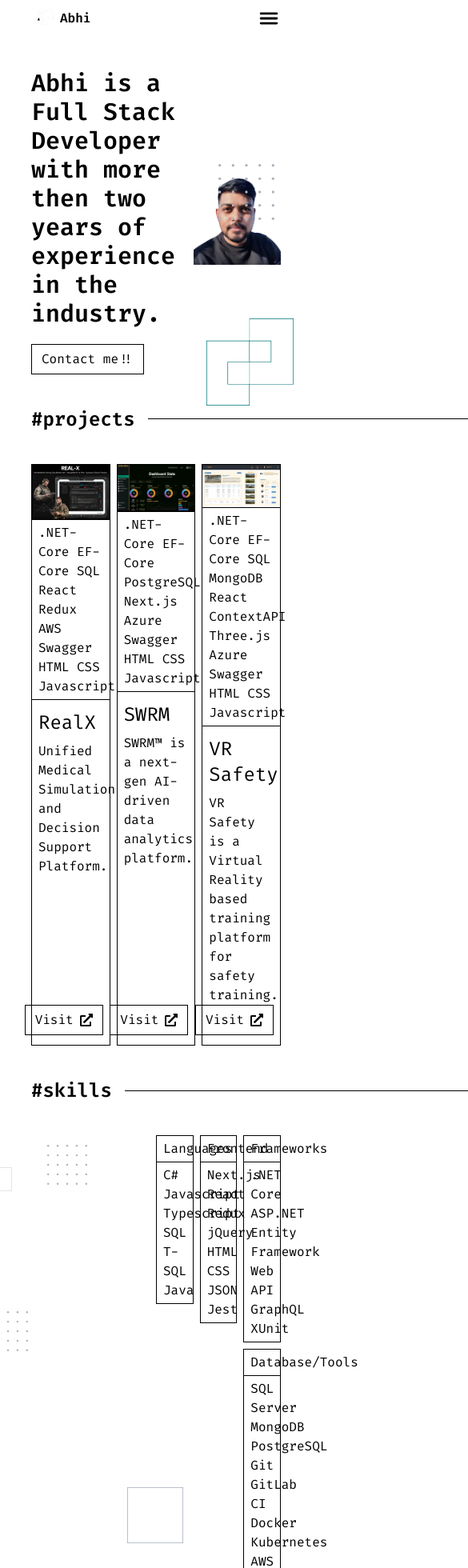
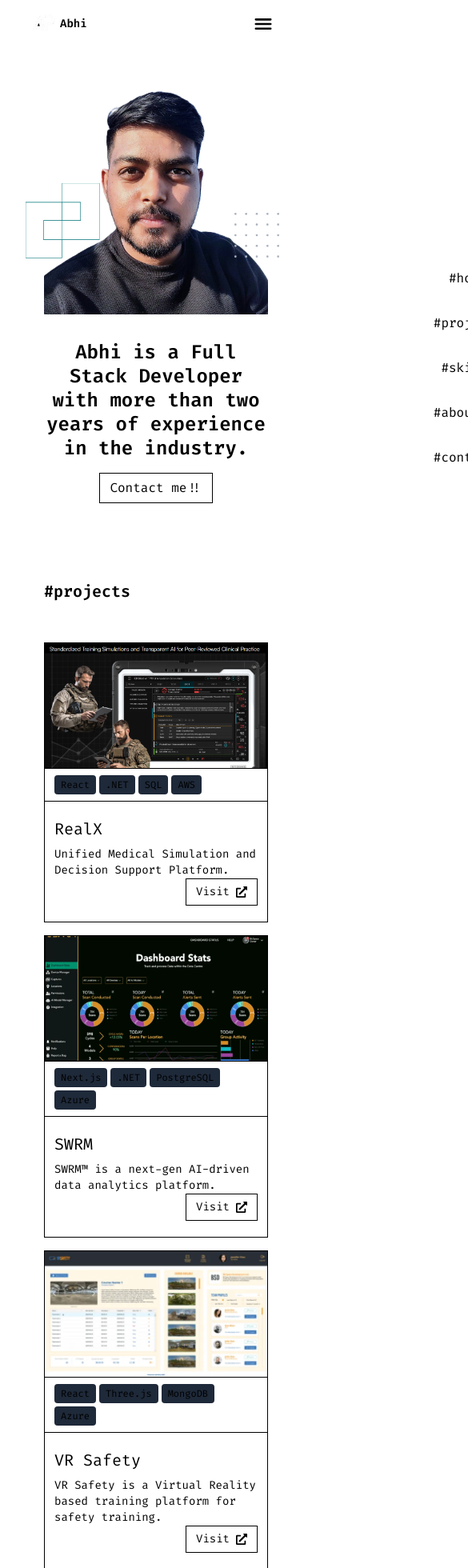
Before and after one commit to abhihpatel98/portfolio, a Next.js app: page / in a window 390 px wide. Shown: the top 1960 px of the page at 80% size, 585 px wide, since content can reach past the window. Built offline with nearby package versions, Linux system fonts and the light colour scheme.

Commit message:
Fix issues on responsive screens.

```diff
--- a/app/contacts.tsx
+++ b/app/contacts.tsx
@@ -4,37 +4,58 @@ import { MdOutlineEmail, MdOutlineLocalPhone } from "react-icons/md";
 
 const Contacts: React.FC = () => {
   return (
-    <section id="contacts" className="contacts">
+    <section id="contacts" className="contacts px-4 md:px-6 py-8 md:py-12">
       <TitleWithDevider>
         <span className="hash-tag text-primary">#</span>contacts
       </TitleWithDevider>
-      <div className="description flex flex-row gap-2">
-        <p>
+
+      <div className="description flex flex-col md:flex-row gap-8 md:gap-12 mt-6">
+        <div className="flex-1">
+          <p className="text-sm md:text-base text-left max-w-xl">
             Let&apos;s connect and bring ideas to life! Whether it&apos;s coding a sleek app
             or tackling a tough challenge, I&apos;m just a message away and excited to
             chat.
           </p>
-        <div className="contact-info">
-          <div className="flex flex-col gap-3 p-3 border border-white">
-            <p className="text-white">Contact me here</p>
-            <div className="flex flex-row gap-1 items-center">
-              <MdOutlineEmail size={30} />
-              <a href="mailto:abhipatel181998@gmail.com">
+        </div>
+
+        <div className="contact-info flex-1 max-w-xl w-full">
+          <div className="flex flex-col gap-6 p-6 border border-white rounded-lg bg-black/20 backdrop-blur-sm">
+            <p className="text-white text-lg md:text-xl font-medium text-left">
+              Contact me here
+            </p>
+
+            <div className="flex flex-col gap-6">
+              <div className="flex flex-row gap-4 items-center">
+                <MdOutlineEmail size={24} className="flex-shrink-0 text-primary" />
+                <a
+                  href="mailto:abhipatel181998@gmail.com"
+                  className="text-sm md:text-base hover:text-primary transition-colors break-all text-left"
+                >
                   abhipatel181998@gmail.com
                 </a>
               </div>
-            <div className="flex flex-row gap-1 items-center">
-              <MdOutlineLocalPhone size={30} />
-              <a href="tel:+16475642482">+1(647)-564-2482</a>
+
+              <div className="flex flex-row gap-4 items-center">
+                <MdOutlineLocalPhone size={24} className="flex-shrink-0 text-primary" />
+                <a
+                  href="tel:+16475642482"
+                  className="text-sm md:text-base hover:text-primary transition-colors text-left"
+                >
+                  +1(647)-564-2482
+                </a>
               </div>
-            <div className="flex flex-row gap-1 items-center">
-              <FaLinkedin size={30} />
+
+              <div className="flex flex-row gap-4 items-center">
+                <FaLinkedin size={24} className="flex-shrink-0 text-primary" />
                 <a
                   href="https://www.linkedin.com/in/abhipatel18/"
                   target="_blank"
+                  rel="noopener noreferrer"
+                  className="text-sm md:text-base hover:text-primary transition-colors text-left"
                 >
                   LinkedIn
                 </a>
+              </div>
             </div>
           </div>
         </div>
--- a/app/globals.css
+++ b/app/globals.css
@@ -22,11 +22,13 @@
 html {
   font-family: Fira Code, Arial, Helvetica, sans-serif;
   scroll-behavior: smooth;
+  scroll-padding-top: 5rem;
 }
 
 body {
   background: var(--background);
   color: var(--gray);
+  padding-top: 4rem;
 }
 
 nav {
@@ -35,6 +37,7 @@ nav {
 
 main {
   margin: 0% 10%;
+  padding-top: 1rem;
 }
 
 nav {
--- a/app/header.tsx
+++ b/app/header.tsx
@@ -1,27 +1,124 @@
+'use client'
+
 import NavLink from "../components/nav-link/nav-link";
 import Image from 'next/image';
-import { IoMenu } from "react-icons/io5";
+import { IoMenu, IoClose } from "react-icons/io5";
+import { useState, useEffect } from 'react';
 
 interface HeaderProps {
   name?: string;
 }
 
 const Header: React.FC<HeaderProps> = ({name = ""}) => {
+  const [isMenuOpen, setIsMenuOpen] = useState(false);
+  const [isScrolled, setIsScrolled] = useState(false);
+
+  // Handle scroll effect for header
+  useEffect(() => {
+    const handleScroll = () => {
+      setIsScrolled(window.scrollY > 10);
+    };
+
+    window.addEventListener('scroll', handleScroll);
+    return () => window.removeEventListener('scroll', handleScroll);
+  }, []);
+
+  // Close menu when clicking outside
+  useEffect(() => {
+    const handleClickOutside = (event: MouseEvent) => {
+      const nav = document.querySelector('.nav-container');
+      if (nav && !nav.contains(event.target as Node) && isMenuOpen) {
+        setIsMenuOpen(false);
+      }
+    };
+
+    document.addEventListener('mousedown', handleClickOutside);
+    return () => document.removeEventListener('mousedown', handleClickOutside);
+  }, [isMenuOpen]);
+
+  // Prevent body scroll when mobile menu is open
+  useEffect(() => {
+    if (isMenuOpen) {
+      document.body.style.overflow = 'hidden';
+    } else {
+      document.body.style.overflow = 'unset';
+    }
+    return () => {
+      document.body.style.overflow = 'unset';
+    };
+  }, [isMenuOpen]);
+
   return (
-    <nav className="header w-full flex items-center sticky top-0 z-10">
-      <Image className="nav-logo" src={"/svg/logo.svg"} alt={"logo"} width={30} height={20} />
-      <span className="name text-white font-semibold ml-1.5">{name}</span>
-      <div className="nav-container ml-auto">
-        <IoMenu className="nav-icon md:hidden" size={30} />
-        <ul className="nav-list hidden md:flex nav-links ">
+    <header className="fixed top-0 left-0 right-0 z-50">
+      <nav className={`w-full flex items-center justify-between py-3 md:py-4 px-4 md:px-6 transition-all duration-300 ${
+        isScrolled ? 'bg-background/95 backdrop-blur-md shadow-lg' : 'bg-background'
+      }`}>
+        <div className="flex items-center">
+          <Image
+            className="nav-logo"
+            src={"/svg/logo.svg"}
+            alt={"logo"}
+            width={30}
+            height={20}
+            priority
+          />
+          <span className="name text-white font-semibold ml-1.5 text-sm md:text-base truncate">{name}</span>
+        </div>
+
+        <div className="nav-container relative">
+          {/* Mobile menu button */}
+          <button
+            onClick={() => setIsMenuOpen(!isMenuOpen)}
+            className="nav-icon md:hidden p-2 rounded-lg hover:bg-white/10 transition-colors"
+            aria-label={isMenuOpen ? "Close menu" : "Open menu"}
+          >
+            {isMenuOpen ? (
+              <IoClose size={28} className="text-white" />
+            ) : (
+              <IoMenu size={28} className="text-white" />
+            )}
+          </button>
+
+          {/* Desktop navigation */}
+          <ul className="nav-list hidden md:flex items-center space-x-6">
             <NavLink text="home" href="#home" />
             <NavLink text="projects" href="#projects" />
             <NavLink text="skills" href="#skills" />
             <NavLink text="about-me" href="#about-me" />
             <NavLink text="contacts" href="#contacts" />
-        </ul>
-      </div>
-    </nav>
+          </ul>
+
+          {/* Mobile navigation overlay */}
+          <div className={`md:hidden fixed inset-0 bg-background/95 backdrop-blur-lg transition-transform duration-300 ease-in-out ${
+            isMenuOpen ? 'translate-x-0' : 'translate-x-full'
+          }`}>
+            <div className="flex flex-col h-full">
+              {/* Close button at the top */}
+              <div className="flex justify-end p-4">
+                <button
+                  onClick={() => setIsMenuOpen(false)}
+                  className="p-2 rounded-lg hover:bg-white/10 transition-colors"
+                  aria-label="Close menu"
+                >
+                  <IoClose size={28} className="text-white" />
+                </button>
+              </div>
+
+              {/* Navigation links */}
+              <div className="flex-1 flex items-center justify-center px-6">
+                <ul className="flex flex-col items-center space-y-8">
+                  <NavLink text="home" href="#home" onClick={() => setIsMenuOpen(false)} />
+                  <NavLink text="projects" href="#projects" onClick={() => setIsMenuOpen(false)} />
+                  <NavLink text="skills" href="#skills" onClick={() => setIsMenuOpen(false)} />
+                  <NavLink text="about-me" href="#about-me" onClick={() => setIsMenuOpen(false)} />
+                  <NavLink text="contacts" href="#contacts" onClick={() => setIsMenuOpen(false)} />
+                </ul>
+              </div>
+            </div>
+          </div>
+        </div>
+      </nav>
+    </header>
   );
 };
 
--- a/app/introduction.tsx
+++ b/app/introduction.tsx
@@ -3,40 +3,45 @@ import Image from "next/image";
 
 const Introduction: React.FC = () => {
   return (
-    <section id="home" className="introduction flex items-center mt-10">
-      <div className="intro-container flex-1/2">
-        <h1 className="intro-text text-3xl font-semibold">
+    <section id="home" className="introduction flex flex-col-reverse md:flex-row items-center gap-8 md:gap-12 py-8 md:py-12 px-4 md:px-6">
+      <div className="intro-container w-full md:w-3/5 text-center md:text-left">
+        <h1 className="intro-text text-2xl md:text-3xl lg:text-4xl font-semibold leading-tight">
           Abhi is a <span className="text-primary">Full Stack Developer</span>{" "}
-          with more then{" "}
+          with more than{" "}
           <span className="text-primary">two years of experience</span> in the
           industry.
         </h1>
-        <a href="#contacts"><Button className="mt-5">Contact me!!</Button></a>
+        <div className="flex justify-center md:justify-start">
+          <a href="#contacts"><Button className="mt-4 md:mt-5">Contact me!!</Button></a>
         </div>
-      <div className="avatar-container relative flex-1/5">
+      </div>
+
+      <div className="avatar-container relative w-full md:w-2/5 max-w-xs mx-auto md:mx-0">
+        <div className="relative">
           <Image
-          className="avatar relative"
-          layout="responsive"
+            className="avatar"
             src="/img/avatar.png"
-          alt="Avater"
+            alt="Avatar"
             width={350}
             height={350}
+            layout="responsive"
           />
           <Image
-          className="lines absolute top-44 left-4 -z-10"
+            className="lines absolute top-1/2 -translate-y-1/4 left-0 -translate-x-1/4 -z-10 w-1/3 md:w-auto"
             src="/svg/lines.svg"
             alt="Lines"
             width={150}
             height={150}
           />
           <Image
-          className="dots absolute bottom-14 right-2 z-0"
+            className="dots absolute bottom-1/4 right-0 translate-x-1/4 z-0 w-1/5 md:w-auto"
             src="/svg/dots-grid.svg"
             alt="Dots"
             width={70}
             height={70}
           />
         </div>
+      </div>
     </section>
   );
 };
--- a/app/layout.tsx
+++ b/app/layout.tsx
@@ -33,10 +33,12 @@ export default function RootLayout({
   return (
     <html lang="en">
       <body
-        className={`${firaCode.variable} ${geistSans.variable} ${geistMono.variable} antialiased`}
+        className={`${firaCode.variable} ${geistSans.variable} ${geistMono.variable} antialiased min-h-screen flex flex-col`}
       >
         <Header name="Abhi" />
-        {children}
+        <div className="flex-1">
+          {children}
+        </div>
         <Footer />
         <SpeedInsights />
       </body>
--- a/app/page.tsx
+++ b/app/page.tsx
@@ -6,7 +6,7 @@ import Skills from "./skills";
 
 export default function Home() {
   return (
-    <main>
+    <main className="min-h-screen">
       <Introduction />
       <Projects />
       <Skills />
--- a/app/projects.tsx
+++ b/app/projects.tsx
@@ -15,15 +15,15 @@ const ProjectDetails = ({
 }) => {
   return (
     <div className="project-description h-full flex flex-col">
-      <h1 className="title text-2xl my-2 text-white">{title}</h1>
-      <p className="description">{description}</p>
+      <h1 className="title text-xl md:text-2xl my-2 text-white">{title}</h1>
+      <p className="description text-sm md:text-base">{description}</p>
       <Link
         className="project-link flex justify-end my-2 mt-auto"
         href={link}
         target="_blank"
       >
-        <Button className="visit-btn flex items-center">
-          Visit <FaExternalLinkAlt className="link-icon ml-2" />
+        <Button className="visit-btn flex items-center text-sm">
+          Visit <FaExternalLinkAlt className="link-icon ml-2" size={14} />
         </Button>
       </Link>
     </div>
@@ -32,41 +32,48 @@ const ProjectDetails = ({
 
 const Projects: React.FC = () => {
   return (
-    <section id="projects" className="projects">
+    <section id="projects" className="projects px-4 md:px-6 py-8 md:py-12">
       <TitleWithDevider>
         <span className="hash-tag text-primary">#</span>projects
       </TitleWithDevider>
-      <div className="grid grid-cols-3 gap-2">
+
+      <div className="grid grid-cols-1 sm:grid-cols-2 lg:grid-cols-3 gap-4 md:gap-6 mt-6">
         <Card
-          className="flex-1"
+          className="w-full"
           image={{
             url: "/img/realx.png",
             alt: "RealX",
           }}
           sectionOneContent={
-            <p>
-              .NET-Core EF-Core SQL React Redux AWS Swagger HTML CSS Javascript
-            </p>
+            <div className="flex flex-wrap gap-1">
+              <span className="text-xs md:text-sm bg-gray-800 px-2 py-1 rounded">React</span>
+              <span className="text-xs md:text-sm bg-gray-800 px-2 py-1 rounded">.NET</span>
+              <span className="text-xs md:text-sm bg-gray-800 px-2 py-1 rounded">SQL</span>
+              <span className="text-xs md:text-sm bg-gray-800 px-2 py-1 rounded">AWS</span>
+            </div>
           }
           sectionTwoContent={
             <ProjectDetails
               title="RealX"
               description="Unified Medical Simulation and Decision Support Platform."
               link="https://simwerx.com/product/realx/"
-            ></ProjectDetails>
+            />
           }
         />
+
         <Card
-          className="flex-1"
+          className="w-full"
           image={{
             url: "/img/swrm.png",
             alt: "SWRM",
           }}
           sectionOneContent={
-            <p>
-              .NET-Core EF-Core PostgreSQL Next.js Azure Swagger HTML CSS
-              Javascript
-            </p>
+            <div className="flex flex-wrap gap-1">
+              <span className="text-xs md:text-sm bg-gray-800 px-2 py-1 rounded">Next.js</span>
+              <span className="text-xs md:text-sm bg-gray-800 px-2 py-1 rounded">.NET</span>
+              <span className="text-xs md:text-sm bg-gray-800 px-2 py-1 rounded">PostgreSQL</span>
+              <span className="text-xs md:text-sm bg-gray-800 px-2 py-1 rounded">Azure</span>
+            </div>
           }
           sectionTwoContent={
             <ProjectDetails
@@ -76,17 +83,20 @@ const Projects: React.FC = () => {
             />
           }
         />
+
         <Card
-          className="flex-1"
+          className="w-full sm:col-span-2 lg:col-span-1"
           image={{
             url: "/img/vrsafety.png",
             alt: "VR Safety",
           }}
           sectionOneContent={
-            <p>
-              .NET-Core EF-Core SQL MongoDB React ContextAPI Three.js Azure
-              Swagger HTML CSS Javascript
-            </p>
+            <div className="flex flex-wrap gap-1">
+              <span className="text-xs md:text-sm bg-gray-800 px-2 py-1 rounded">React</span>
+              <span className="text-xs md:text-sm bg-gray-800 px-2 py-1 rounded">Three.js</span>
+              <span className="text-xs md:text-sm bg-gray-800 px-2 py-1 rounded">MongoDB</span>
+              <span className="text-xs md:text-sm bg-gray-800 px-2 py-1 rounded">Azure</span>
+            </div>
           }
           sectionTwoContent={
             <ProjectDetails
--- a/app/skills.tsx
+++ b/app/skills.tsx
@@ -4,69 +4,75 @@ import TitleWithDevider from "@/components/title-with-devider/title-with-devider
 
 const Skills: React.FC = () => {
   return (
-    <section id="skills" className="skills">
+    <section id="skills" className="skills px-4 md:px-6 py-8 md:py-12">
       <TitleWithDevider>
         <span className="hash-tag text-primary">#</span>skills
       </TitleWithDevider>
-      <div className="container grid grid-cols-2">
-        <div className="images relative">
+
+      <div className="container mx-auto mt-6 grid grid-cols-1 lg:grid-cols-3 gap-6">
+        {/* Decorative images container - hidden on mobile, visible from medium screens */}
+        <div className="images relative hidden lg:block lg:col-span-1">
+          <div className="relative w-full h-full">
             <Image
-            className="absolute top-3 left-5"
+              className="absolute top-0 left-0 w-12 h-12 md:w-16 md:h-16"
               src={"/svg/dots-grid.svg"}
               alt={"Dots"}
               width={50}
               height={50}
             />
             <Image
-            className="absolute top-55 right-40"
+              className="absolute bottom-1/4 right-1/4 w-12 h-12 md:w-16 md:h-16"
               src={"/svg/dots-grid.svg"}
               alt={"Dots"}
               width={50}
               height={50}
             />
             <Image
-            className="absolute bottom-10 left-30"
+              className="absolute bottom-0 left-1/4 w-16 h-16 md:w-20 md:h-20"
               src={"/svg/rectangle.svg"}
-            alt={"Ractengle"}
+              alt={"Rectangle"}
               width={70}
               height={70}
             />
             <Image
-            className="absolute top-10 right-45"
+              className="absolute top-1/4 right-1/3 w-8 h-8 md:w-10 md:h-10"
               src={"/svg/rectangle.svg"}
-            alt={"Ractengle"}
+              alt={"Rectangle"}
               width={30}
               height={30}
             />
             <Image
-            className="absolute bottom-50 right-85"
+              className="absolute top-1/2 left-1/3 w-16 h-16 md:w-20 md:h-20"
               src={"/svg/lines.svg"}
               alt={"Lines"}
               width={80}
               height={80}
             />
           </div>
-        <div className="skills-details grid grid-cols-3 gap-2">
-          <div className="languages-section">
+        </div>
+
+        {/* Skills cards grid */}
+        <div className="skills-details lg:col-span-2 grid grid-cols-1 md:grid-cols-2 gap-6">
           <Card
-              sectionOneContent={<p className="text-white">Languages</p>}
+            className="h-full"
+            sectionOneContent={<p className="text-white font-medium">Languages</p>}
             sectionTwoContent={
-                <>
+              <div className="flex flex-col space-y-1.5 text-sm">
                 <p>C#</p>
                 <p>Javascript</p>
                 <p>Typescript</p>
                 <p>SQL</p>
                 <p>T-SQL</p>
                 <p>Java</p>
-                </>
+              </div>
             }
-            ></Card>
-          </div>
-          <div className="frontend-section">
+          />
+
           <Card
-              sectionOneContent={<p className="text-white">Frontend</p>}
+            className="h-full"
+            sectionOneContent={<p className="text-white font-medium">Frontend</p>}
             sectionTwoContent={
-                <>
+              <div className="flex flex-col space-y-1.5 text-sm">
                 <p>Next.js</p>
                 <p>React</p>
                 <p>Redux</p>
@@ -75,29 +81,31 @@ const Skills: React.FC = () => {
                 <p>CSS</p>
                 <p>JSON</p>
                 <p>Jest</p>
-                </>
+              </div>
             }
-            ></Card>
-          </div>
-          <div className="framework-and-database-section flex flex-col gap-2">
+          />
+
           <Card
-              sectionOneContent={<p className="text-white">Frameworks</p>}
+            className="h-full"
+            sectionOneContent={<p className="text-white font-medium">Frameworks</p>}
             sectionTwoContent={
-                <>
+              <div className="flex flex-col space-y-1.5 text-sm">
                 <p>.NET Core</p>
                 <p>ASP.NET</p>
                 <p>Entity Framework</p>
                 <p>Web API</p>
                 <p>GraphQL</p>
                 <p>XUnit</p>
-                </>
+              </div>
             }
-            ></Card>
+          />
+
           <Card
-              sectionOneContent={<p className="text-white">Database/Tools</p>}
+            className="h-full"
+            sectionOneContent={<p className="text-white font-medium">Database/Tools</p>}
             sectionTwoContent={
-                <>
-                  <p> SQL Server</p>
+              <div className="flex flex-col space-y-1.5 text-sm">
+                <p>SQL Server</p>
                 <p>MongoDB</p>
                 <p>PostgreSQL</p>
                 <p>Git</p>
@@ -105,10 +113,9 @@ const Skills: React.FC = () => {
                 <p>Docker</p>
                 <p>Kubernetes</p>
                 <p>AWS</p>
-                </>
+              </div>
             }
-            ></Card>
-          </div>
+          />
         </div>
       </div>
     </section>
--- a/components/card/card.tsx
+++ b/components/card/card.tsx
@@ -16,13 +16,19 @@ const Card: React.FC<CardProps> = ({
   return (
     <div
       {...props}
-      className={`card flex flex-col divide-y-[1px] border border-white ${props.className}`}
+      className={`card flex flex-col divide-y-[1px] border border-white h-full ${props.className}`}
     >
       {image && (
-        <img className="image" src={image.url} alt={image.alt} />
+        <div className="card-image-container relative w-full pt-[56.25%]">
+          <img
+            className="image absolute top-0 left-0 w-full h-full object-cover"
+            src={image.url}
+            alt={image.alt}
+          />
+        </div>
       )}
-      <div className="section-one px-2 py-1">{sectionOneContent}</div>
-      <div className="section-two h-full px-2 py-1">{sectionTwoContent}</div>
+      <div className="section-one px-3 py-2 bg-opacity-80">{sectionOneContent}</div>
+      <div className="section-two flex-grow flex flex-col px-3 py-3">{sectionTwoContent}</div>
     </div>
   );
 };
--- a/components/nav-link/nav-link.tsx
+++ b/components/nav-link/nav-link.tsx
@@ -1,12 +1,13 @@
 interface NavLinkProps {
   text: string;
   href: string;
+  onClick?: () => void;
 }
 
-const NavLink: React.FC<NavLinkProps> = ({ text, href }) => {
+const NavLink: React.FC<NavLinkProps> = ({ text, href, onClick }) => {
   return (
     <li>
-      <a className="nav-link ml-8" href={href}>
+      <a className="nav-link md:ml-8" href={href} onClick={onClick}>
         <span className="hash-tag text-primary">#</span>
         {text}
       </a>
--- a/components/title-with-devider/title-with-devider.tsx
+++ b/components/title-with-devider/title-with-devider.tsx
@@ -6,9 +6,11 @@ interface TitleWithDeviderProps {
 
 const TitleWithDevider: React.FC<TitleWithDeviderProps> = ({children}) => {
   return (
-    <div className="title-with-devider my-10 inline-flex items-center">
-      <h1 className="title text-2xl font-semibold text-white">{children}</h1>
-      <hr className="horizontal-line w-md ml-4 text-primary"/>
+    <div className="title-with-devider my-8 md:my-10 flex flex-col sm:flex-row items-start sm:items-center">
+      <h1 className="title text-xl md:text-2xl font-semibold text-white whitespace-nowrap mb-4 sm:mb-0 sm:mr-6">
+        {children}
+      </h1>
+      <hr className="horizontal-line w-full sm:w-48 md:w-64 lg:w-80 h-[2px] bg-primary border-0"/>
     </div>
   );
 };
```
Lines whose indentation alone changed are shown as unchanged.
